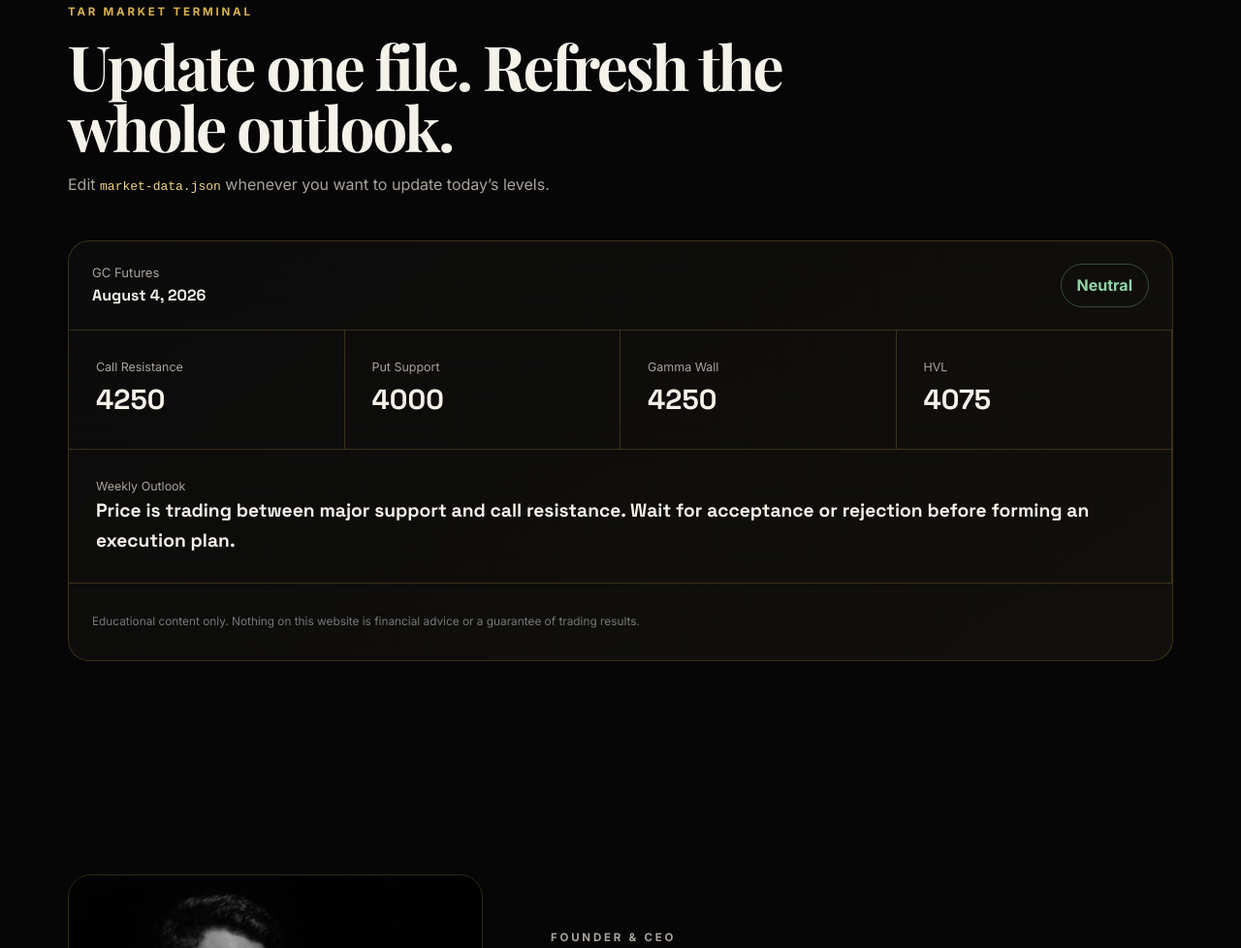
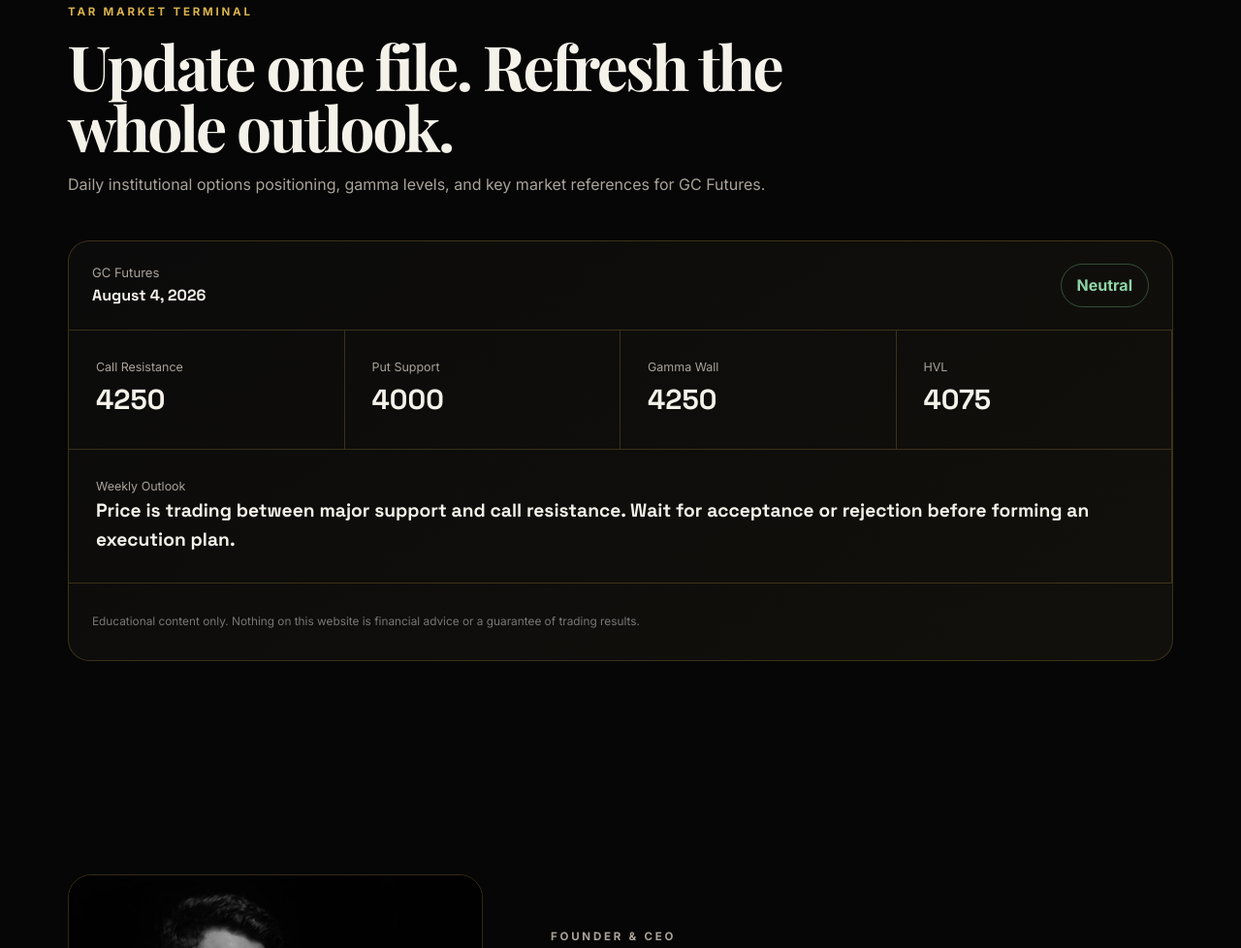
Before and after one commit to alshahriarhossainoni/the-auction-room-bangladesh, a plain HTML site: page index.html in a window 1280 px wide. Shown: the part 2731-3709 px from the top of the page at 97% size. Drawn offline with nearby package versions, Linux system fonts and the light colour scheme.

Commit message:
index.html

```diff
--- a/index.html
+++ b/index.html
@@ -87,7 +87,9 @@
     </section>
 
     <section class="section terminal-section" id="terminal">
-      <div class="section-heading reveal"><p class="eyebrow">TAR Market Terminal</p><h2>Update one file. Refresh the whole outlook.</h2><p class="section-note">Edit <code>market-data.json</code> whenever you want to update today’s levels.</p></div>
+      <div class="section-heading reveal"><p class="eyebrow">TAR Market Terminal</p><h2>Update one file. Refresh the whole outlook.</h2><p class="section-note">
+  Daily institutional options positioning, gamma levels, and key market references for GC Futures.
+</p></div>
       <div class="terminal-card reveal">
         <div class="terminal-top"><div><span id="instrument">GC Futures</span><strong id="date">Daily Outlook</strong></div><div class="bias" id="bias">Neutral</div></div>
         <div class="terminal-grid">
@@ -95,7 +97,9 @@
           <div><span>Put Support</span><strong id="putSupport">—</strong></div>
           <div><span>Gamma Wall</span><strong id="gammaWall">—</strong></div>
           <div><span>HVL</span><strong id="hvl">—</strong></div>
-          <div class="wide"><span>Weekly Outlook</span><strong id="weeklyOutlook">Update market-data.json</strong></div>
+          <div class="wide"><span>Weekly Outlook</span><strong id="weeklyOutlook">
+    Institutional Outlook
+</strong></div>
         </div>
         <p class="disclaimer">Educational content only. Nothing on this website is financial advice or a guarantee of trading results.</p>
       </div>
```
